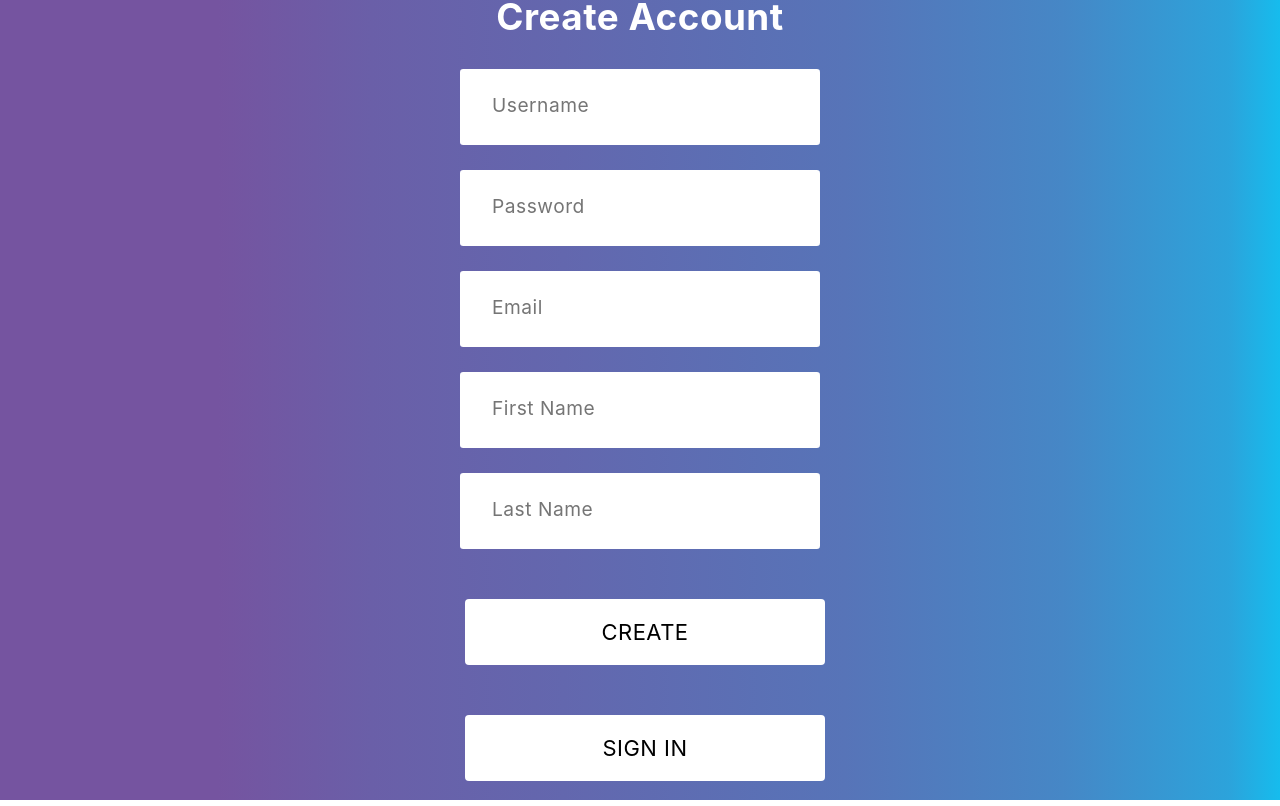
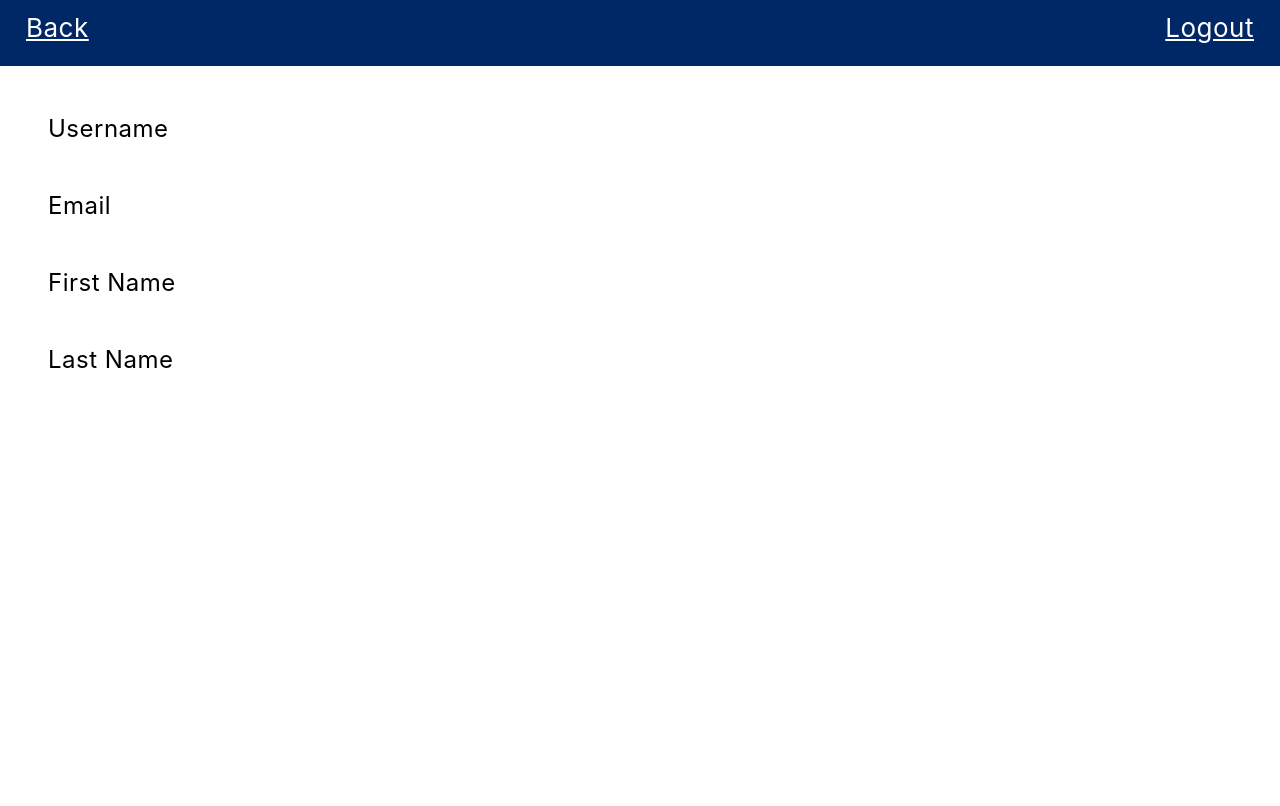
Before and after one commit to ChrisoooD/Chat-App, a React (Create React App) app: page /profile in a window 1280 px wide. Built offline with nearby package versions, Linux system fonts and the light colour scheme; no server answers.

Commit message:
Profile added

```diff
--- a/src/App.css
+++ b/src/App.css
@@ -310,10 +310,26 @@
     font-weight: 700;
     color: white;
   }
+  .back-tab{
+    position: absolute;
+    top: 12px;
+    left: 1em;
+    font-size: 26px;
+    color: white;
+    cursor: pointer;
+  }
   .logout-tab {
     position: absolute;
     top: 12px;
     right: 1em;
+    font-size: 26px;
+    color: white;
+    cursor: pointer;
+  }
+  .profile-tab {
+    position: absolute;
+    top: 12px;
+    right: 7em;
     font-size: 26px;
     color: white;
     cursor: pointer;
@@ -326,3 +342,8 @@
     color: white;
     cursor: pointer;
   }
+  .profile-text{
+    position: relative;
+    font-size: 24px;
+    margin: 2em;
+  }
--- a/src/components/Chat.js
+++ b/src/components/Chat.js
@@ -2,6 +2,7 @@ import React from "react";
 import { ChatEngine } from 'react-chat-engine';
 import { useHistory } from "react-router";
 import ChatFeed from "./ChatFeed";
+import {Link} from "react-router-dom"
 const Chat = () => {
 
     let history = useHistory();
@@ -11,12 +12,21 @@ const Chat = () => {
         history.push('/signin');
     }
 
+    const toProfile =()=>{
+        history.push('/profile');
+    }
+
     return (
         <div>
             <div className='nav-bar'>
                 <div className ='logo-tab'>
                     Chatting Software
                 </div>
+                <Link to='/profile' className="profile-tab">Profile
+                </Link>
+                {/* <div onClick= {toProfile}className="profile-tab">
+                    Profile
+                </div> */}
                 <div onClick= {handleLogOut}className="logout-tab">
                     Log out
                 </div>
--- /dev/null
+++ b/src/components/Profile.jsx
@@ -0,0 +1,80 @@
+import React from 'react';
+import { useHistory } from "react-router";
+import {Link} from "react-router-dom"
+import axios from 'axios';
+export class Profile extends React.Component{
+
+    state={
+        username:'Peter',
+        email:'',
+        firstName:'',
+        lastName:''
+    };
+
+    handleLogOut = ()=>{
+        localStorage.clear();
+    }
+    componentDidMount() {
+        var un = localStorage.getItem("username");
+        var p = localStorage.getItem("password");
+        var firstn;
+        const authObject = { 'Project-ID': process.env.REACT_APP_CHAT_ID, 'User-Name': un, 'User-Secret': p, "First-Name": firstn };
+
+        console.log("First name",firstn);
+
+        var config = {
+            method: 'get',
+            url: 'https://api.chatengine.io/users/',
+            headers: {
+              'PRIVATE-KEY': process.env.REACT_APP_CHAT_KEY
+            },
+            data : authObject
+          };
+
+          try {
+            axios.get('https://api.chatengine.io/chats', { headers: authObject });
+            this.setState({
+                username: un,
+                // firstName: res.data[0].first_name
+            })
+            console.log("success");
+          } catch (err) {
+            console.log("failure");
+          }
+
+        //   axios(config)
+        //     .then(function (response) {
+	    //     console.log(JSON.stringify(response.data));
+        //     this.setState({
+        //         username: un
+        //     })
+        //     console.log("success");
+        //     })
+        // .catch(function (error) {
+        //     console.log(error);
+        //     console.log("failure");
+        //     });
+
+    }
+    render(){
+        return (
+            <div>
+                <div className='nav-bar'>
+                    <Link to="/chat" className="back-tab">Back</Link>
+
+                    <Link to="/signin" onClick={this.handleLogOut} className="logout-tab">Logout</Link>
+                </div>
+                <p className="profile-text">Username {this.state.username}</p>
+
+                <p className="profile-text">Email</p>
+
+                <p className="profile-text">First Name</p>
+
+                <p className="profile-text">Last Name</p>
+            </div>
+        )
+    }
+
+}
+
+export default Profile
--- a/src/routes.js
+++ b/src/routes.js
@@ -1,9 +1,11 @@
 import Chat from "./components/Chat";
 import CreateAccount from "./components/CreateAccount";
 import LoginForm from "./components/LoginForm";
-
+import Profile from "./components/Profile"
 export const ROUTES = [
     { path: '/chat', component: Chat },
     { path: '/signin', component: LoginForm },
+    { path: '/profile', component: Profile},
     { path: '/', component: CreateAccount }
+
 ]
```
